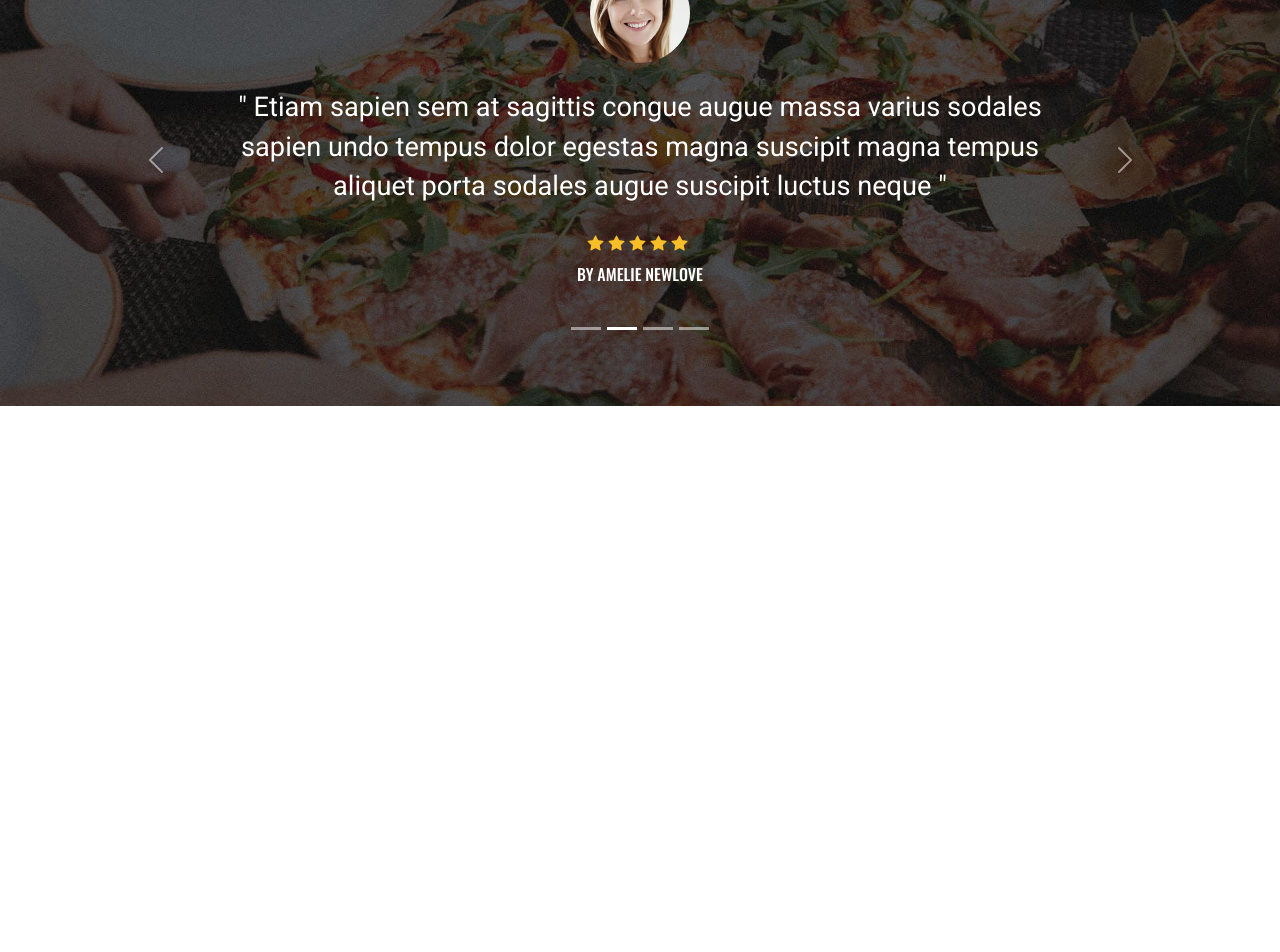
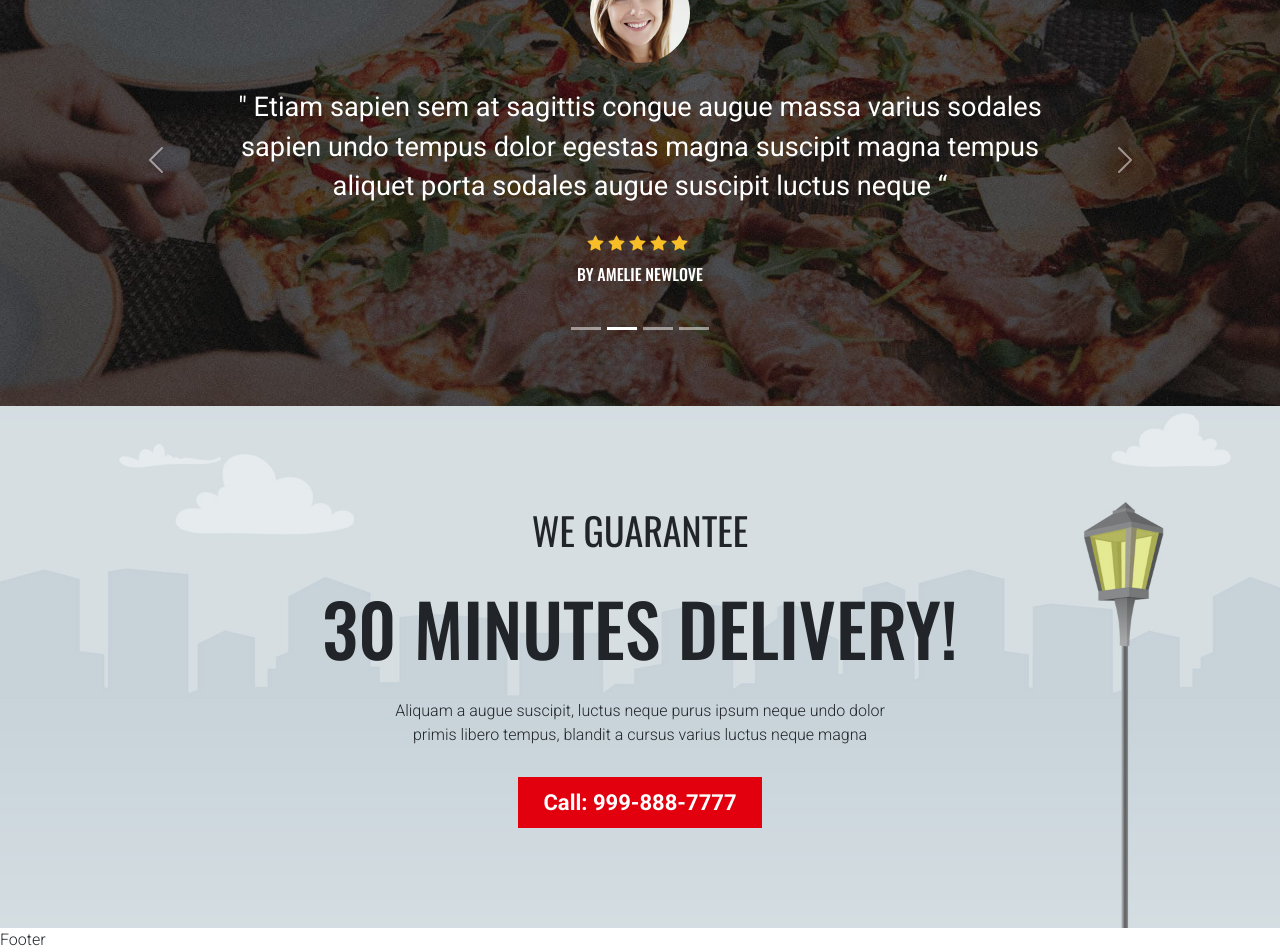
Before and after one commit to luuhuy2402/FoodOrderingWeb, a React (Vite) app: page / in a window 1280 px wide. Shown: the part 6169-7121 px from the top of the page. Before the commit the page ends 6575 px from the top, so only its background shows below. Built offline with nearby package versions, Linux system fonts and the light colour scheme.

Commit message:
Home section7 Contact

```diff
--- a/src/components/Layouts/Layout.jsx
+++ b/src/components/Layouts/Layout.jsx
@@ -1,5 +1,5 @@
 import PropTypes from "prop-types";
-// import Footer from "./Footer";
+import Footer from "./Footer";
 import Header from "./Header";
 
 export default function Layout({ children }) {
@@ -7,7 +7,7 @@ export default function Layout({ children }) {
         <div>
             <Header />
             <div>{children}</div>
-            {/* <Footer /> */}
+            <Footer />
         </div>
     );
 }
--- a/src/pages/Home/Home.jsx
+++ b/src/pages/Home/Home.jsx
@@ -6,6 +6,7 @@ import Section3 from "./Section3";
 import Section4 from "./Section4";
 import Section5 from "./Section5";
 import Section6 from "./Section6";
+import Section7 from "./Section7";
 export default function Home() {
     return (
         <>
@@ -27,6 +28,9 @@ export default function Home() {
 
                 {/* Home Section Blog */}
                 <Section6 />
+
+                {/* Home Section Contact */}
+                <Section7 />
             </Layout>
         </>
     );
--- a/src/pages/Home/Section6.jsx
+++ b/src/pages/Home/Section6.jsx
@@ -20,11 +20,11 @@ export default function Section6() {
                                     />
                                 </div>
                                 <p>
-                                    " Etiam sapien sem at sagittis congue augue
-                                    massa varius sodales sapien undo tempus
-                                    dolor egestas magna suscipit magna tempus
-                                    aliquet porta sodales augue suscipit luctus
-                                    neque "
+                                    &quot;Etiam sapien sem at sagittis congue
+                                    augue massa varius sodales sapien undo
+                                    tempus dolor egestas magna suscipit magna
+                                    tempus aliquet porta sodales augue suscipit
+                                    luctus neque &ldquo;
                                 </p>
                                 <div className="item_rating mb-2">
                                     <i className="bi bi-star-fill"></i>
@@ -46,11 +46,11 @@ export default function Section6() {
                                     />
                                 </div>
                                 <p>
-                                    " Etiam sapien sem at sagittis congue augue
-                                    massa varius sodales sapien undo tempus
-                                    dolor egestas magna suscipit magna tempus
-                                    aliquet porta sodales augue suscipit luctus
-                                    neque "
+                                    &quot; Etiam sapien sem at sagittis congue
+                                    augue massa varius sodales sapien undo
+                                    tempus dolor egestas magna suscipit magna
+                                    tempus aliquet porta sodales augue suscipit
+                                    luctus neque &ldquo;
                                 </p>
                                 <div className="item_rating mb-2">
                                     <i className="bi bi-star-fill"></i>
@@ -72,11 +72,11 @@ export default function Section6() {
                                     />
                                 </div>
                                 <p>
-                                    " Etiam sapien sem at sagittis congue augue
-                                    massa varius sodales sapien undo tempus
-                                    dolor egestas magna suscipit magna tempus
-                                    aliquet porta sodales augue suscipit luctus
-                                    neque "
+                                    &quot; Etiam sapien sem at sagittis congue
+                                    augue massa varius sodales sapien undo
+                                    tempus dolor egestas magna suscipit magna
+                                    tempus aliquet porta sodales augue suscipit
+                                    luctus neque &ldquo;
                                 </p>
                                 <div className="item_rating mb-2">
                                     <i className="bi bi-star-fill"></i>
@@ -98,11 +98,11 @@ export default function Section6() {
                                     />
                                 </div>
                                 <p>
-                                    " Etiam sapien sem at sagittis congue augue
-                                    massa varius sodales sapien undo tempus
-                                    dolor egestas magna suscipit magna tempus
-                                    aliquet porta sodales augue suscipit luctus
-                                    neque "
+                                    &quot; Etiam sapien sem at sagittis congue
+                                    augue massa varius sodales sapien undo
+                                    tempus dolor egestas magna suscipit magna
+                                    tempus aliquet porta sodales augue suscipit
+                                    luctus neque &ldquo;
                                 </p>
                                 <div className="item_rating mb-2">
                                     <i className="bi bi-star-fill"></i>
--- /dev/null
+++ b/src/pages/Home/Section7.jsx
@@ -0,0 +1,28 @@
+import { Col, Container, Row } from "react-bootstrap";
+import { Link } from "react-router-dom";
+
+export default function Section7() {
+    return (
+        <section className="contact_section">
+            <Container>
+                <Row className="justify-content-center">
+                    <Col sm={8} className="text-center">
+                        <h4>We Guarantee</h4>
+                        <h2>30 Minutes Delivery!</h2>
+                        <p>
+                            Aliquam a augue suscipit, luctus neque purus ipsum
+                            neque undo dolor primis libero tempus, blandit a
+                            cursus varius luctus neque magna
+                        </p>
+                        <Link
+                            to="/"
+                            className="btn btn_red px-4 py-2 rounded-0"
+                        >
+                            Call: 999-888-7777
+                        </Link>
+                    </Col>
+                </Row>
+            </Container>
+        </section>
+    );
+}
--- a/src/styles/HomeStyle.css
+++ b/src/styles/HomeStyle.css
@@ -344,6 +344,35 @@
     margin-bottom: 2rem;
 }
 
+/* Home Contact 8.0 */
+.contact_section {
+    background: url("../assets/footer/banner-1.jpg") no-repeat center center;
+    background-size: cover;
+    padding-top: 100px;
+    padding-bottom: 100px;
+}
+
+.contact_section h4 {
+    font-size: 2.375rem;
+    font-weight: 400;
+    margin-bottom: 25px;
+}
+
+.contact_section h2 {
+    font-size: 4.5rem;
+    margin-bottom: 25px;
+}
+
+.contact_section p {
+    width: 70%;
+    margin: 0 auto 30px;
+}
+
+.contact_section a {
+    font-size: 22px;
+    font-weight: 700;
+}
+
 /* Media Query mobiles */
 
 @media (max-width: 1200px) {
@@ -351,6 +380,15 @@
     /* Home Promotion 4.0 */
     .promotion_section h2 {
         font-size: 2.25rem;
+    }
+
+    /* Home Contact 8.0 */
+    .contact_section h2 {
+        font-size: 3.5rem;
+    }
+
+    .contact_section p {
+        width: 100%;
     }
 }
 
```
